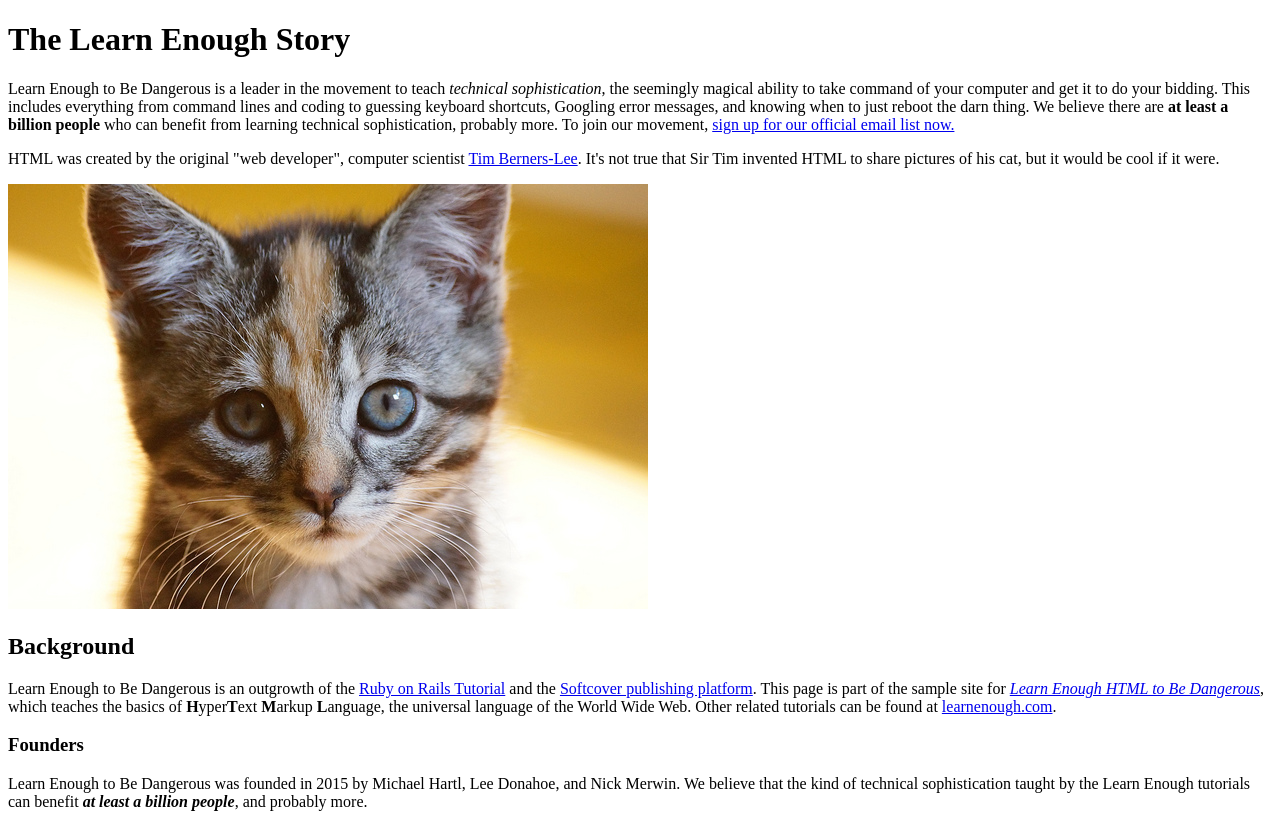
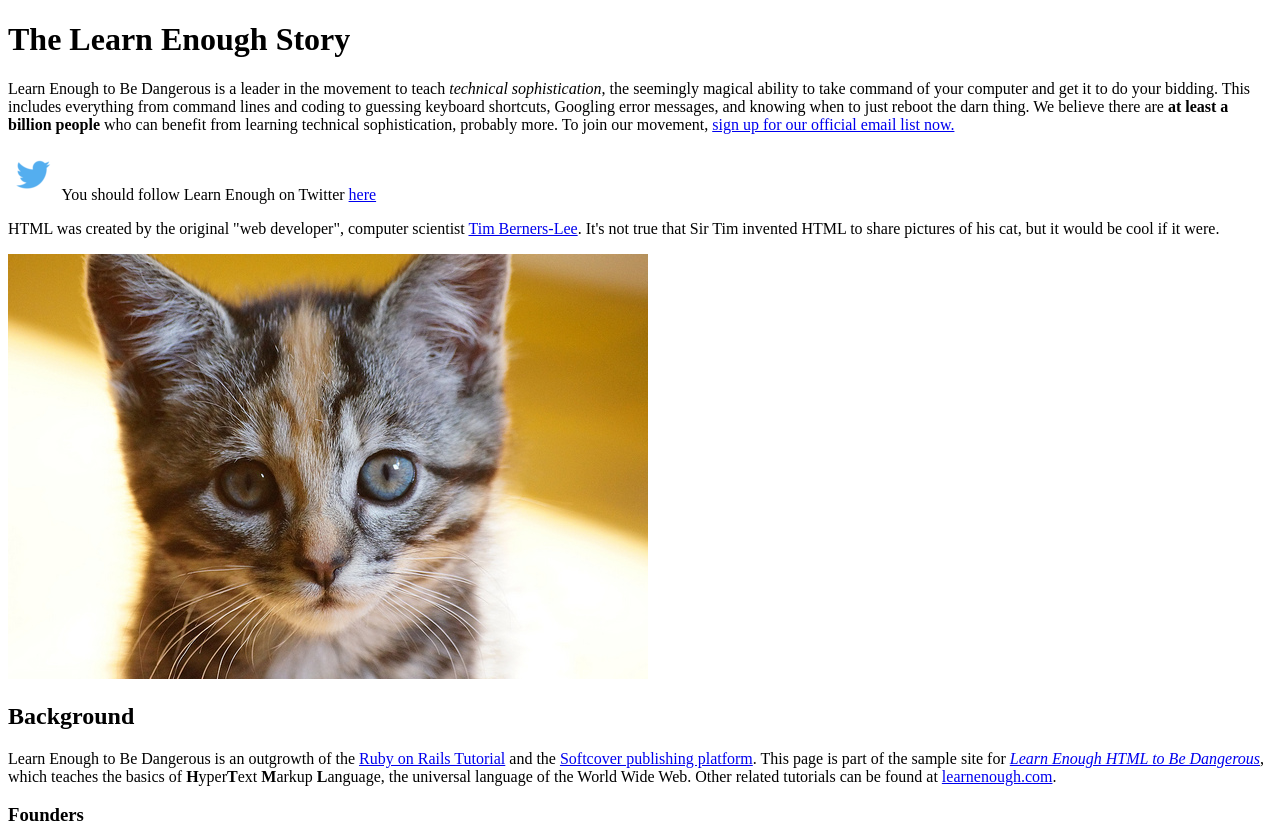
Before and after one commit to kingdiamond666/sample_website, a plain HTML site: page index.html in a window 1280 px wide. Shown: the top 832 px of the page. Drawn offline with Linux system fonts and the light colour scheme.

Commit message:
Stage 1 html

```diff
--- a/index.html
+++ b/index.html
@@ -21,14 +21,23 @@
         </p>
 
         <p>
+          <a href="http://twitter.com/learnenough" target="_blank"
+          style= "text-decoration: none;">
+            <img src="images/twitter_logo.png">
+          </a>
+          You should follow Learn Enough on Twitter
+          <a href="http://twitter.com/learnenough" target="_blank">here</a>
+        </p>
+
+        <p>
           HTML was created by the original "web developer", computer scientist
           <a href="https://en.wikipedia.org/wiki/Tim_Berners-Lee">Tim
           Berners-Lee</a>. It's not true that Sir Tim invented HTML to
           share pictures of his cat, but it would be cool if it were.
         </p>
-
-        <img src="images/kitten.jpg" alt="An adorable Kitten">
-
+        <a href="https://www.flickr.com/photos/deborah_s_perspective/14144861329">
+          <img src="images/kitten.jpg" alt="An adorable Kitten">
+        </a>
 
         <h2>Background</h2>
 
```
Also changed, not shown: images/twitter_logo.png (added).
